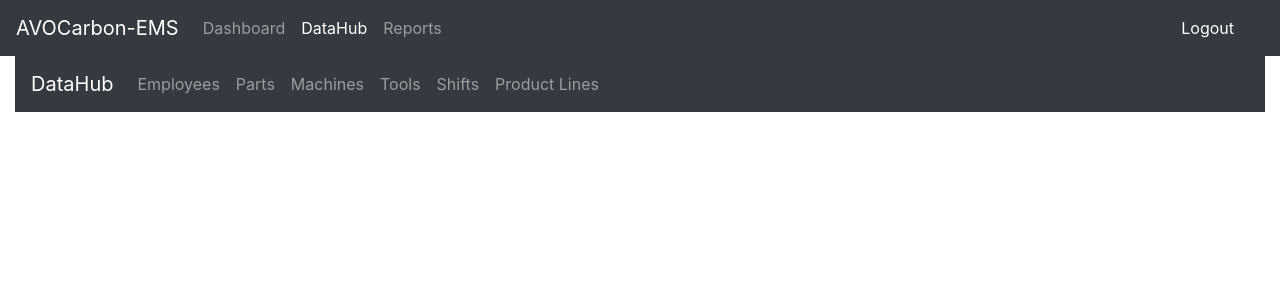
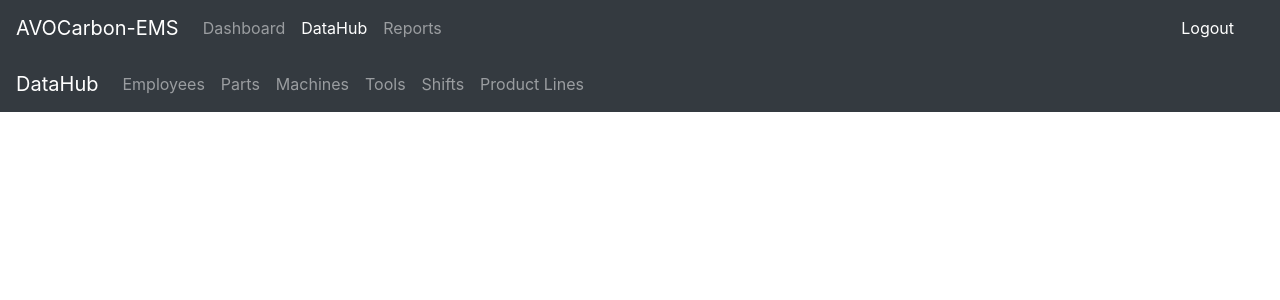
Before and after one commit to Ktic15/iot, a Flask app: page /datahub in a window 1280 px wide. Shown: the top 300 px of the page. Run offline with Flask 3, Linux system fonts and the light colour scheme; data that the repository does not hold is empty; some libraries are stand-ins or nearby versions.

Commit message:
sub nav bar padding issue fixed (minor)

```diff
--- a/app/templates/layout.html
+++ b/app/templates/layout.html
@@ -37,7 +37,7 @@
         {% endif %}
       </nav>
 
-    <div class="container-fluid">
+    <div class="container-fluid" style="padding:0%">
       {% block body %}
       {% endblock %}
     </div>
```
